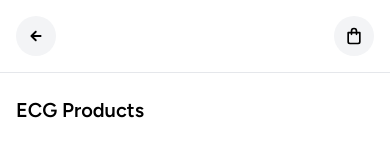
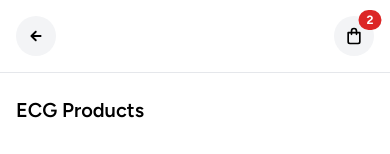
Before and after one commit to GitAmanS/Ayushman-Hospital-Frontend, a React (Create React App) app in the folder frontend/: page / in a window 390 px wide. Both pictures are taken after a click on the element "ECG". Shown: the top 154 px of the page. Built offline with nearby package versions, Linux system fonts and the light colour scheme.

Commit message:
cart badge counter added

```diff
--- a/frontend/src/components/CategoryProducts.js
+++ b/frontend/src/components/CategoryProducts.js
@@ -1,10 +1,11 @@
-import React from 'react';
+import React, { useContext } from 'react';
 import { useParams } from 'react-router-dom';
 import itemsData from './items.json'; // Adjust the path as needed
+import { UserContext } from './Context/UserContext';
 
 const CategoryProducts = () => {
   const { categoryName } = useParams(); // Get the category name from the URL
-
+  const { cartProducts, addItemToCart } = useContext(UserContext);
   // Find the category based on the categoryName
   const category = itemsData.categories.find(cat => cat.category === categoryName);
 
@@ -27,7 +28,7 @@
             </div>
             <div className='flex pt-4 items-end justify-center'>
                 <h1 className='font-bold mr-auto'>₹{product.price}</h1>
-                <button className='flex text-sm justify-center items-center rounded-lg border text-semibold ml-auto text-red-500 shadow-b-md p-3'>
+                <button onClick={()=>{addItemToCart(product.product_id)}} className='flex text-sm justify-center items-center rounded-lg border text-semibold ml-auto text-red-500 shadow-b-md p-3'>
                     ADD TO CART
                 </button>
             </div>
--- a/frontend/src/components/navbar/MobileHead.js
+++ b/frontend/src/components/navbar/MobileHead.js
@@ -1,14 +1,16 @@
-import React, { useState, useEffect } from 'react';
+import React, { useState, useEffect, useContext } from 'react';
 import { UilShoppingBag } from '@iconscout/react-unicons'
 import { useLocation, useNavigate } from 'react-router-dom';
 import BackButton from '../buttons/BackButton';
 import { SolarCart4BoldDuotone } from '../icons/SolarCart4BoldDuotone';
+import { UserContext } from '../Context/UserContext';
 
 const MobileHeader = () => {
   const [isScrollingUp, setIsScrollingUp] = useState(true);
   const [lastScrollY, setLastScrollY] = useState(0);
   const navigate = useNavigate();
   const location = useLocation()
+  const { cartProducts } = useContext(UserContext);
   const goToCartPage = () => {
     navigate('/cart');
   };
@@ -47,9 +49,21 @@
       </h1>):(
         <BackButton/>
       )}
-        <button onClick={goToCartPage} className="bg-gray-100 my-1 text-xs rounded-full p-2.5">
-          <SolarCart4BoldDuotone className="w-5 h-5"/>
+      <div className="relative inline-block">
+        <button
+          onClick={goToCartPage}
+          className="bg-gray-100 my-1 text-xs rounded-full p-2.5 relative"
+        >
+          <SolarCart4BoldDuotone className="w-5 h-5" />
         </button>
+
+        {/* Badge */}
+        {cartProducts.length > 0 && (
+          <span className="absolute top-2 right-1 inline-flex items-center justify-center px-2 py-1 text-xs font-bold leading-none text-white bg-red-600 rounded-full transform translate-x-1/2 -translate-y-1/2">
+            {cartProducts.length}
+          </span>
+        )}
+      </div>
       </div>
 
 
```
